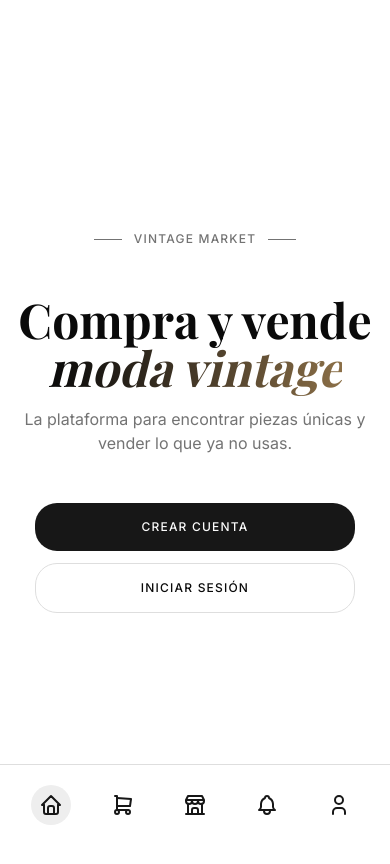
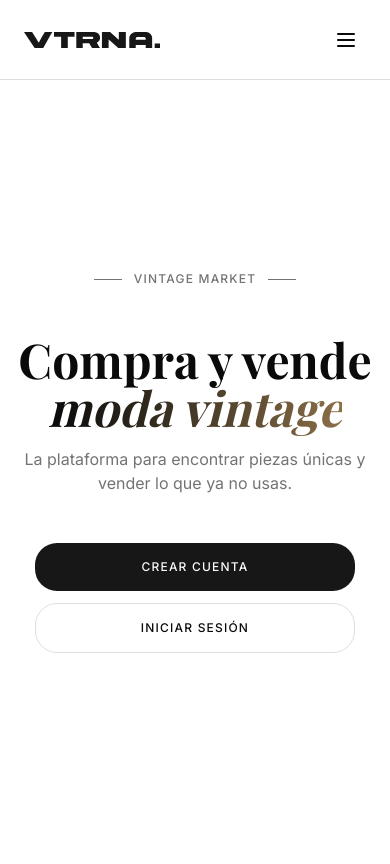
Before and after one commit to IIC3143-Proyecto/Frontend, a Next.js app: page / in a window 390 px wide. Shown: the top 864 px of the page. Built offline with nearby package versions, Linux system fonts and the light colour scheme; no server answers.

Commit message:
feat: integrate navbars + add logout button in public navbar

```diff
--- a/src/app/(main-app)/(vendor)/posts/page.tsx
+++ b/src/app/(main-app)/(vendor)/posts/page.tsx
@@ -10,7 +10,7 @@ export default function PostsPage() {
 
   return (
     <div className="flex flex-col items-center">
-      <h1 className="font-black uppercase text-lg tracking-wider">
+      <h1 className="font-black uppercase text-lg tracking-wider h-7 sticky top-0 md:top-20 z-30 w-full bg-background text-center">
         Mis Publicaciones
       </h1>
 
@@ -20,7 +20,7 @@ export default function PostsPage() {
         type="button"
         aria-label="Nueva publicación"
         onClick={() => setCreateOpen(true)}
-        className="fixed bottom-4 right-4 bg-primary text-primary-foreground rounded-full cursor-pointer items-center z-50 p-3"
+        className="fixed bottom-24 md:bottom-4 right-4 bg-primary text-primary-foreground rounded-full cursor-pointer items-center z-35 p-3"
       >
         <IconPlus className="w-6 h-6 md:w-10 md:h-10" />
       </button>
--- a/src/app/(main-app)/layout.tsx
+++ b/src/app/(main-app)/layout.tsx
@@ -1,6 +1,9 @@
+import { PrivateNavbar } from "@/components/layout/private-navbar";
+
 export default function MainAppLayout({ children }: { children: React.ReactNode }) {
   return (
     <>
+      <PrivateNavbar />
       <main className="flex-1">{children}</main>
     </>
   );
--- a/src/app/(main-app)/notifications/page.tsx
+++ b/src/app/(main-app)/notifications/page.tsx
@@ -37,7 +37,7 @@ export default function NotificationsPage() {
           </div>
         )}
         {notifications.map((item) => (
-          <div key={item.id} className="min-w-100">
+          <div key={item.id} className="min-w-70">
             <NotificationCard
               notification={item}
               onDelete={() => setPending({ type: "one", id: item.id })}
--- a/src/app/(public-info)/layout.tsx
+++ b/src/app/(public-info)/layout.tsx
@@ -1,10 +1,10 @@
+import { PublicNavbar } from "@/components/layout/public-navbar";
+
 export default function PublicInfoLayout({ children }: { children: React.ReactNode }) {
   return (
-    <div>
-      <header>public-info header</header>
-      <main>
-        {children}
-      </main>
-    </div>
+    <>
+      <PublicNavbar />
+      <main className="flex-1">{children}</main>
+    </>
   );
 }
--- a/src/app/layout.tsx
+++ b/src/app/layout.tsx
@@ -2,7 +2,6 @@ import type { Metadata } from "next";
 import "./globals.css";
 import { Providers } from "./providers";
 import { Toaster } from "@/components/ui/sonner";
-import { PrivateNavbar } from "@/components/layout/private-navbar";
 
 export const metadata: Metadata = {
   title: "Create Next App",
@@ -13,7 +12,6 @@ export default function RootLayout({ children }: { children: React.ReactNode })
   return (
     <html lang="es">
       <body className="flex flex-col h-screen">
-        <PrivateNavbar/>
         <Providers>{children}</Providers>
         <Toaster position="top-center" richColors />
       </body>
--- a/src/app/page.tsx
+++ b/src/app/page.tsx
@@ -1,6 +1,10 @@
+"use client";
+
 import { Button } from "@/components/ui/button";
 import Link from "next/link";
 import { Playfair_Display } from "next/font/google";
+import { PublicNavbar } from "@/components/layout/public-navbar";
+import { useUser } from "@auth0/nextjs-auth0";
 
 const playfair = Playfair_Display({
   subsets: ["latin"],
@@ -9,8 +13,13 @@ const playfair = Playfair_Display({
 });
 
 export default function LandingPage() {
+  const { user, isLoading } = useUser();
+  const isLoggedIn = !!user;
+
   return (
-    <div className="flex min-h-screen items-center justify-center overflow-hidden bg-background">
+    <>
+      <PublicNavbar />
+      <div className="flex flex-1 items-center justify-center overflow-hidden bg-background">
         <div className="flex flex-col items-center gap-12 animate-in fade-in slide-in-from-bottom-5 duration-700">
           <div className="flex items-center gap-3 text-xs font-medium uppercase tracking-widest text-muted-foreground">
             <span className="block h-px w-7 bg-muted-foreground" />
@@ -36,25 +45,37 @@ export default function LandingPage() {
           </div>
 
           <div className="flex w-full max-w-xs flex-col gap-3">
-          <Link href="/signup">
+            {!isLoading &&
+              (isLoggedIn ? (
                 <Button
+                    asChild
                     size="lg"
                     className="w-full py-6 text-xs font-medium uppercase tracking-widest"
                   >
-              Crear Cuenta
+                    <Link href="/feed">Ir al feed</Link>
                   </Button>
-          </Link>
-          <Link href="/login">
+              ) : (
+                <>
                   <Button
+                    asChild
+                    size="lg"
+                    className="w-full py-6 text-xs font-medium uppercase tracking-widest"
+                  >
+                    <Link href="/signup">Crear Cuenta</Link>
+                  </Button>
+                  <Button
+                    asChild
                     size="lg"
                     variant="outline"
                     className="w-full py-6 text-xs font-medium uppercase tracking-widest"
                   >
-              Iniciar Sesión
+                    <Link href="/login">Iniciar Sesión</Link>
                   </Button>
-          </Link>
+                </>
+              ))}
           </div>
         </div>
       </div>
+    </>
   );
 }
--- a/src/components/common/cards/notification-card.tsx
+++ b/src/components/common/cards/notification-card.tsx
@@ -34,7 +34,7 @@ export function NotificationCard({
       <div className="w-14 h-14 rounded-full flex items-center justify-center shrink-0 bg-muted">
         <Icon className="w-8 h-8 text-foreground" />
       </div>
-      <div className="flex flex-col gap-0.5 min-w-0 flex-1">
+      <div className="flex flex-col gap-0.5 flex-1 overflow-hidden">
         <p className="text-sm font-semibold leading-snug">{n.title}</p>
         <p className="text-sm text-muted-foreground leading-snug">{n.content}</p>
         <span className="text-xs text-muted-foreground mt-1">{formatRelativeDate(n.createdAtUtcMinus3)}</span>
--- a/src/components/layout/private-navbar.tsx
+++ b/src/components/layout/private-navbar.tsx
@@ -54,7 +54,7 @@ function NavigationButtons() {
 export function PrivateNavbar() {
   return (
     <header
-      className="flex h-20 px-6 bg-background shrink-0 items-center sticky
+      className="flex h-20 px-6 bg-background shrink-0 items-center sticky z-40 overflow-hidden
         order-last border-t justify-center bottom-0
         md:order-first md:border-b md:border-t-0 md:justify-between md:top-0"
     >
--- a/src/components/layout/public-navbar.tsx
+++ b/src/components/layout/public-navbar.tsx
@@ -13,6 +13,7 @@ import {
 } from "@/components/ui/sheet";
 import { VisuallyHidden } from "@radix-ui/react-visually-hidden";
 import { IconMenu2 } from "@tabler/icons-react";
+import { useUser } from '@auth0/nextjs-auth0';
 
 
 type NavigationButtonsDirection = {
@@ -20,6 +21,9 @@ type NavigationButtonsDirection = {
 };
 
 function NavigationButtons( { direction } : NavigationButtonsDirection ) {
+  const { user, isLoading } = useUser();
+  const isLoggedIn = !!user;
+
   return (
     <nav className={cn("flex gap-3", direction === "row" ? "flex-row" : "flex-col px-6 py-6")}>
       <Button asChild type="button" variant="link">
@@ -28,12 +32,24 @@ function NavigationButtons( { direction } : NavigationButtonsDirection ) {
       <Button asChild type="button" variant="link">
         <Link href="/faq">FAQ</Link>
       </Button>
+
+      {!isLoading && (
+        isLoggedIn ? (
+          <Button asChild type="button" variant="default">
+            <Link href="/logout">Logout</Link>
+          </Button>
+        ) : (
+          <>
             <Button asChild type="button" variant="default">
               <Link href="/signup">Sign up</Link>
             </Button>
+
             <Button asChild type="button" variant="outline">
               <Link href="/login">Login</Link>
             </Button>
+          </>
+        )
+      )}
     </nav>
   )
 }
--- a/src/components/vendor/posts-list.tsx
+++ b/src/components/vendor/posts-list.tsx
@@ -41,8 +41,8 @@ export function PostsList() {
   }, [posts, tab]);
 
   return (
-    <div className="w-full">
-      <div className="flex justify-center gap-5 p-3 border-y border-border bg-sidebar">
+    <div className="w-full relative">
+      <div className="flex justify-center gap-5 p-3 border-y border-border bg-sidebar h-11 sticky top-7 md:top-27 z-30">
         {VIEWS.map(({ id, label, Icon }) => (
           <button
             key={id}
@@ -60,7 +60,7 @@ export function PostsList() {
         ))}
       </div>
 
-      <div className="flex border-b border-border">
+      <div className="flex border-b border-border sticky top-18 md:top-38 z-30 bg-background">
         {TABS.map(({ id, label }) => (
           <button
             key={id}
```
Lines whose indentation alone changed are shown as unchanged.
